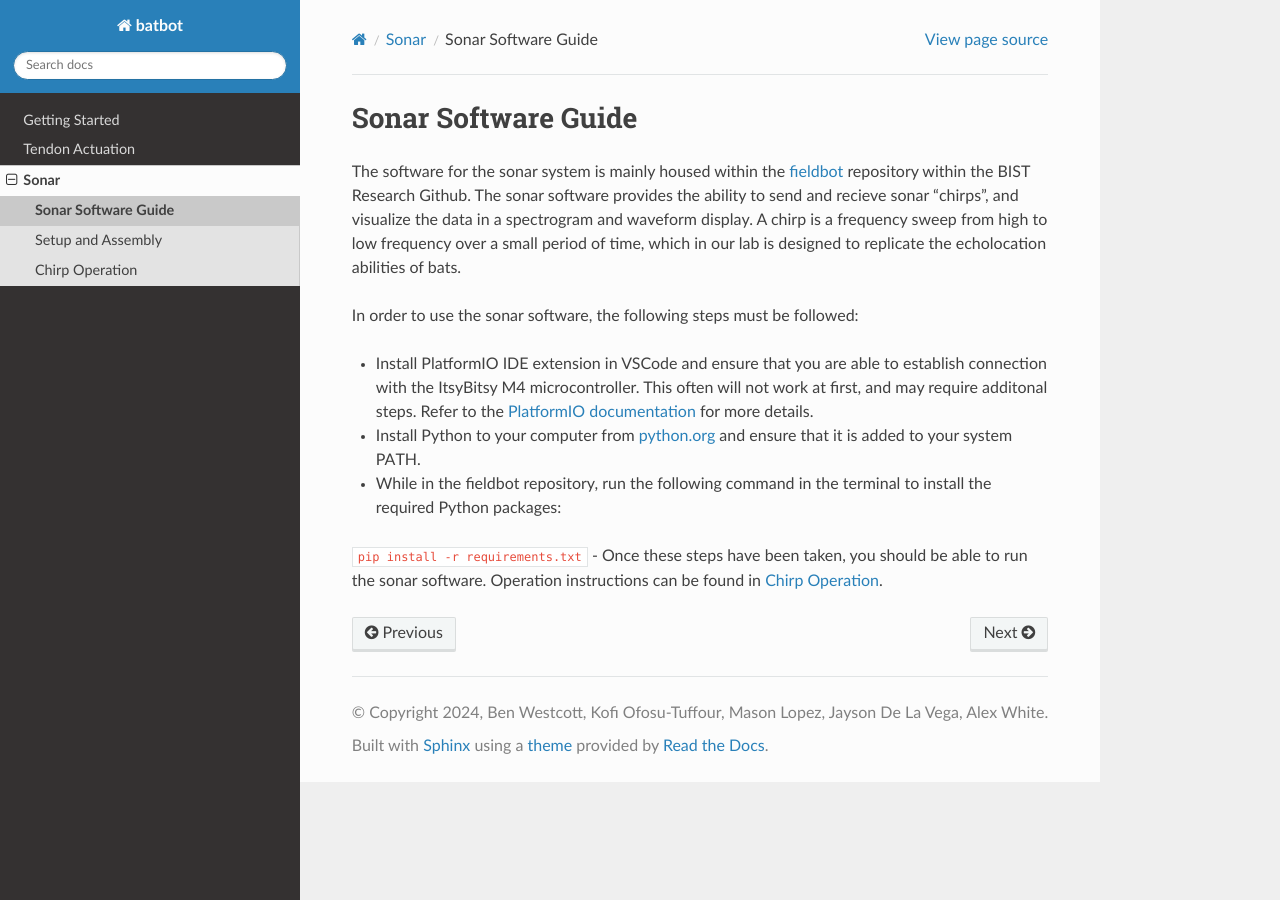
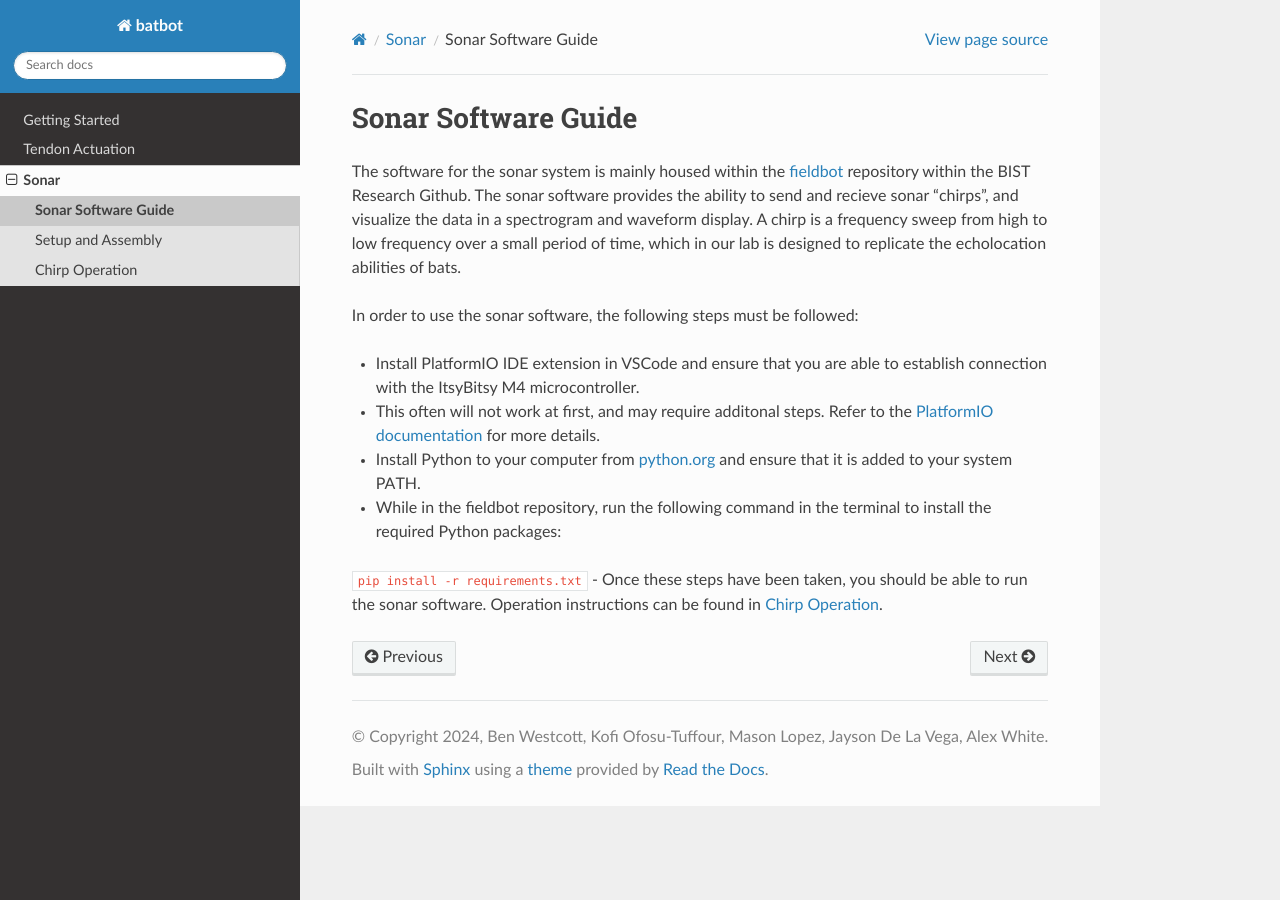
Before and after one commit to BIST-Research/batbot, a Sphinx documentation site: the page built from doc/source/sonar/sonar_software.rst, in a window 1280 px wide. Built offline with Sphinx 7.4.7 and the Read the Docs theme 3.1.0, drawn with Linux system fonts in a browser that asks for light colours.

Commit message:
formatting take 2

```diff
--- a/doc/source/sonar/sonar_software.rst
+++ b/doc/source/sonar/sonar_software.rst
@@ -11,7 +11,8 @@ which in our lab is designed to replicate the echolocation abilities of bats.
 
 In order to use the sonar software, the following steps must be followed:
 
-- Install PlatformIO IDE extension in VSCode and ensure that you are able to establish connection with the ItsyBitsy M4 microcontroller. This often will not work at first, and may require additonal steps. Refer to the `PlatformIO documentation <https://docs.platformio.org/en/latest/integration/ide/vscode.html#ide-vscode>`__ for more details.
+- Install PlatformIO IDE extension in VSCode and ensure that you are able to establish connection with the ItsyBitsy M4 microcontroller.
+- This often will not work at first, and may require additonal steps. Refer to the `PlatformIO documentation <https://docs.platformio.org/en/latest/integration/ide/vscode.html#ide-vscode>`__ for more details.
 - Install Python to your computer from `python.org <https://www.python.org/downloads/>`__ and ensure that it is added to your system PATH.
 - While in the fieldbot repository, run the following command in the terminal to install the required Python packages:
 ``pip install -r requirements.txt``
```
